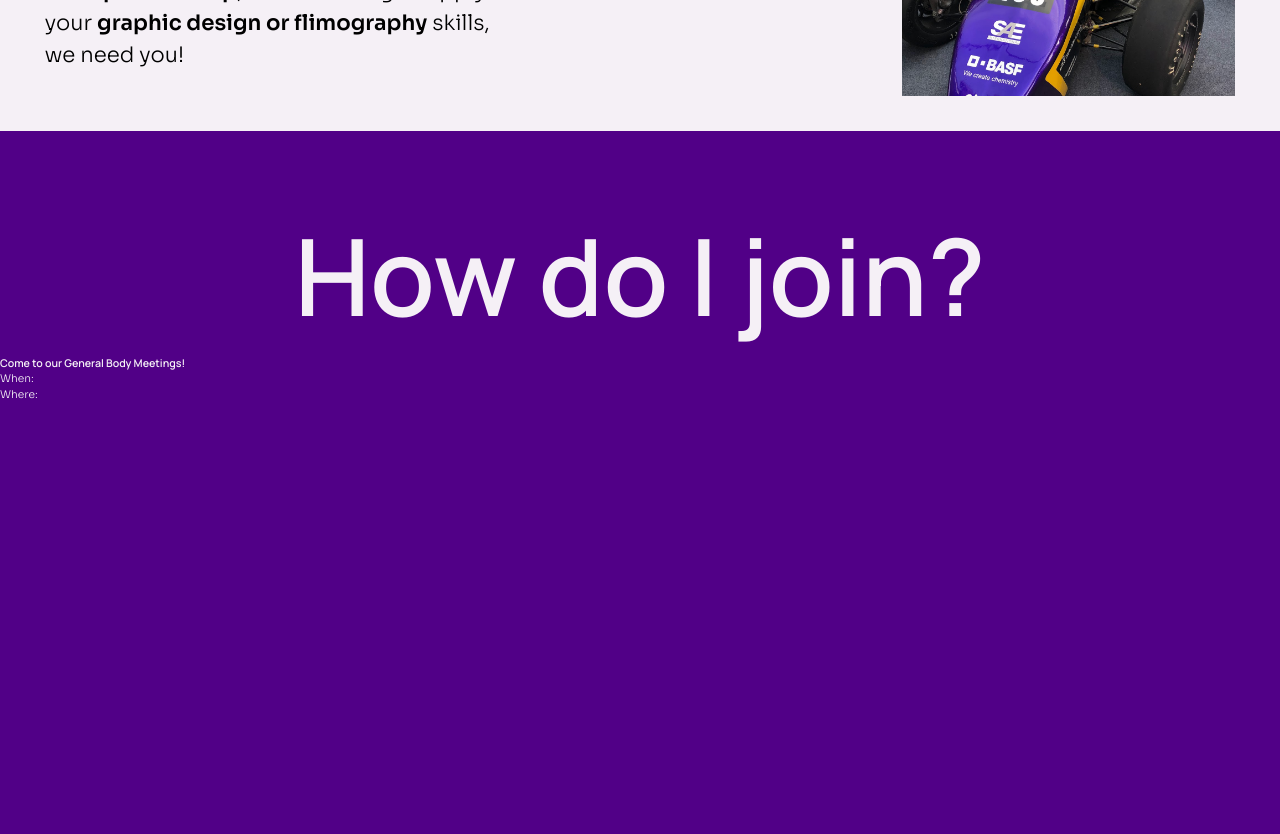
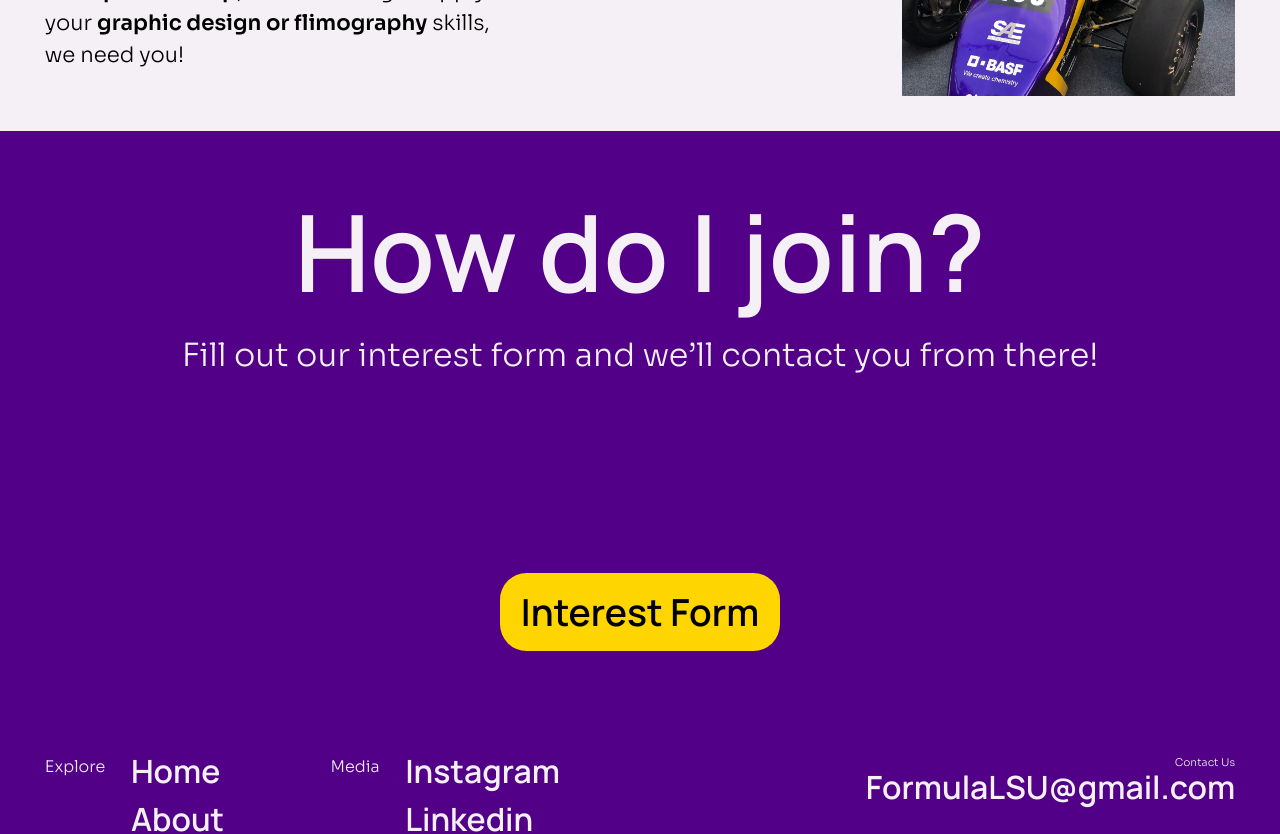
Before and after one commit to LSUTigerRacing/TigerRacing_Website, a React (Vite) app in the folder frontend/: page /join in a window 1280 px wide. Shown: the part 3160-3994 px from the top of the page. Built offline with nearby package versions, Linux system fonts and the light colour scheme; a web font is replaced by a local one.

Commit message:
how to join added to join us

```diff
--- a/frontend/src/pages/public/Join.tsx
+++ b/frontend/src/pages/public/Join.tsx
@@ -426,13 +426,18 @@ const Join = () => {
       </div>
 
       {/* how join */}
-      <div className="w-screen h-fit min-h-screen bg-[#510087] text-[#F5F0F6]">
-        <div className="text-center text-[10rem] !pt-[8vh]">
-          <h1>How do I join?</h1>
+      <div className="w-screen !h-[70vh] bg-[#510087] flex flex-col items-center justify-between !py-[5vh]">
+        <div className="text-center text-[#F5F0F6]">
+          <span className="text-[10rem]">
+            <h1>How do I join?</h1>
+          </span>
+          <span className="text-[3rem]">
+            <p>Fill out our interest form and we’ll contact you from there!</p>
+          </span>
         </div>
-        <h2>Come to our General Body Meetings!</h2>
-        <p>When:</p>
-        <p>Where:</p>
+        <div className="w-fit h-fit bg-[#FFD500] !p-[1rem] !px-[2rem] text-[3.5rem] rounded-[2.5rem]">
+          <h2>Interest Form</h2>
+        </div>
       </div>
     </div>
   );
```
